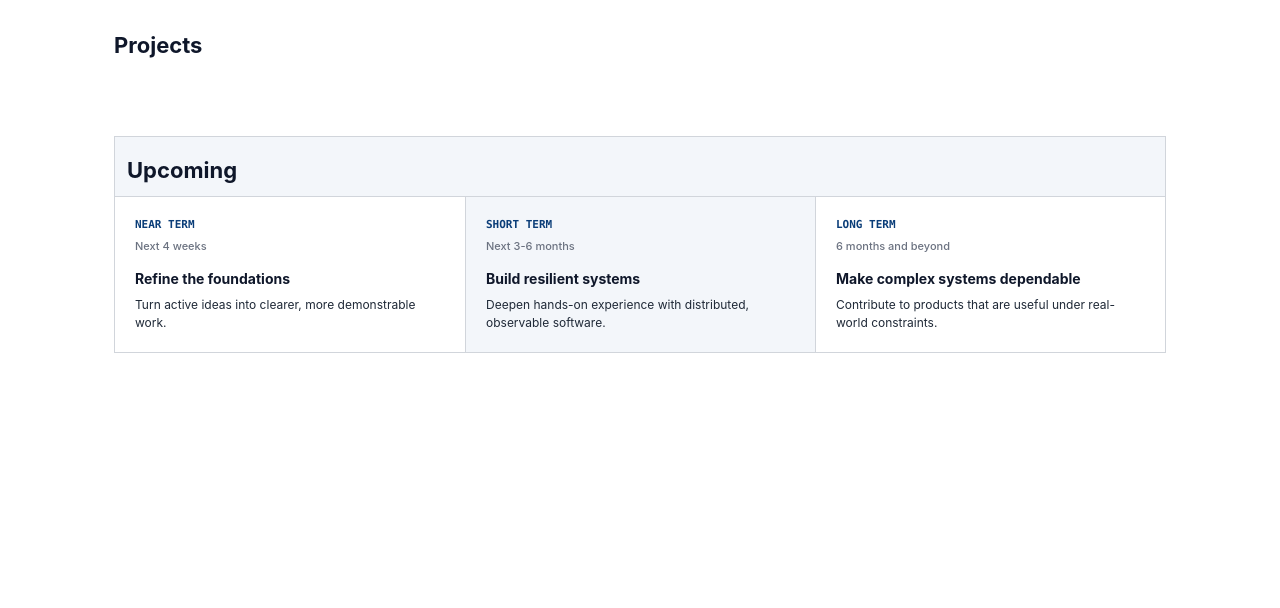
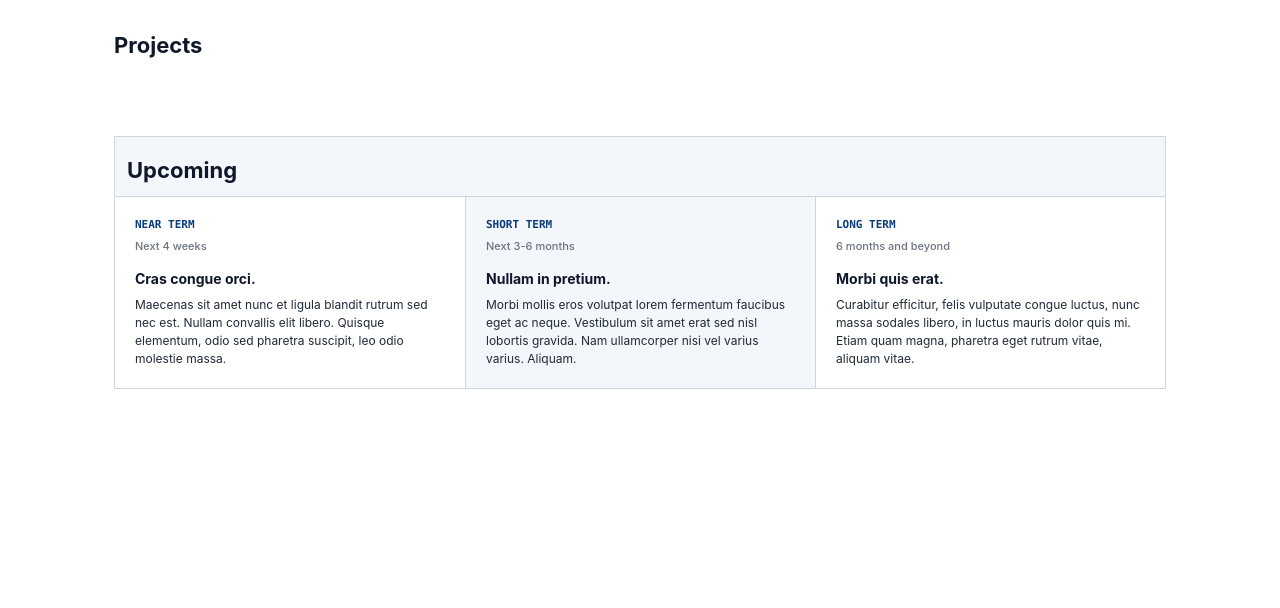
Before and after one commit to AaronDemond/portfolio, a Django app: page /projects/ in a window 1280 px wide. Shown: the part 53-661 px from the top of the page. Run offline with Django 5.2, Linux system fonts and the light colour scheme; data that the repository does not hold is empty.

Commit message:
added filler text

```diff
--- a/templates/projects.html
+++ b/templates/projects.html
@@ -46,20 +46,33 @@
     <div class="upcoming-work__timeline">
       <article class="upcoming-work__horizon">
         <p class="upcoming-work__timeframe">Near term <span>Next 4 weeks</span></p>
-        <h3>Refine the foundations</h3>
-        <p>Turn active ideas into clearer, more demonstrable work.</p>
+        <h3>Cras congue orci.</h3>
+
+        <p>
+Maecenas sit amet nunc et ligula blandit rutrum sed nec est. Nullam convallis elit libero. Quisque elementum, odio sed pharetra suscipit, leo odio molestie massa.
+
+</p>
       </article>
 
       <article class="upcoming-work__horizon upcoming-work__horizon--active">
         <p class="upcoming-work__timeframe">Short term <span>Next 3-6 months</span></p>
-        <h3>Build resilient systems</h3>
-        <p>Deepen hands-on experience with distributed, observable software.</p>
+        <h3>
+Nullam in pretium.
+
+</h3>
+        <p>Morbi mollis eros volutpat lorem fermentum faucibus eget ac neque. Vestibulum sit amet erat sed nisl lobortis gravida. Nam ullamcorper nisi vel varius varius. Aliquam.</p>
       </article>
 
       <article class="upcoming-work__horizon">
         <p class="upcoming-work__timeframe">Long term <span>6 months and beyond</span></p>
-        <h3>Make complex systems dependable</h3>
-        <p>Contribute to products that are useful under real-world constraints.</p>
+        <h3>
+Morbi quis erat.
+
+</h3>
+        <p>
+Curabitur efficitur, felis vulputate congue luctus, nunc massa sodales libero, in luctus mauris dolor quis mi. Etiam quam magna, pharetra eget rutrum vitae, aliquam vitae.
+
+</p>
       </article>
     </div>
   </section>
```
Also changed, not shown: templates/index.html (+19 -17 lines).
